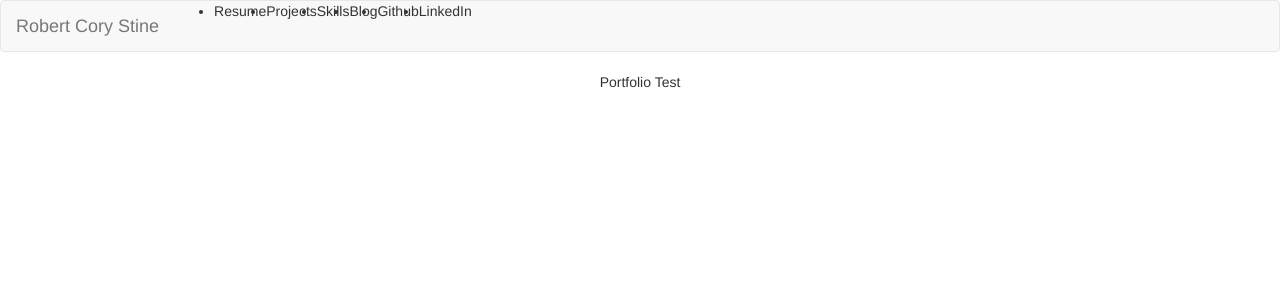
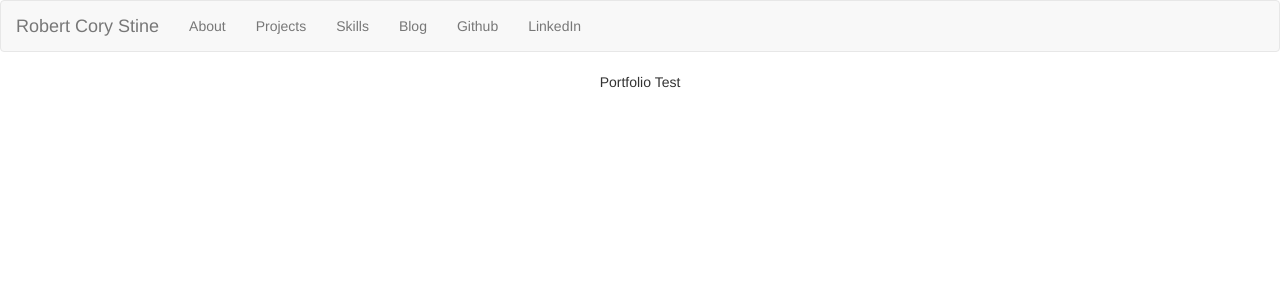
Before and after one commit to GoldenPavilion/portfolio, a React (Create React App) app: page / in a window 1280 px wide. Shown: the top 300 px of the page. Built offline with nearby package versions, Linux system fonts and the light colour scheme.

Commit message:
fixed list styling error

```diff
--- a/src/NavBar.js
+++ b/src/NavBar.js
@@ -8,24 +8,24 @@ const NavBar = () => {
                     <div className="navbar-brand">Robert Cory Stine</div>
                 </div>
                 <div className="collapse navbar-collapse" id="bs-example-navbar-collapse-1">
-                    <ul className="navbar-nav">
+                    <ul className="nav navbar-nav">
                         <li className="nav-item">
-                            <p className="nav-link">Resume</p>
+                            <a href="#" className="nav-link">About</a>
                         </li>
                         <li className="nav-item">
-                            <p className="nav-link">Projects</p>
+                            <a href="#" className="nav-link">Projects</a>
                         </li>
                         <li className="nav-item">
-                            <p className="nav-link">Skills</p>
+                            <a href="#" className="nav-link">Skills</a>
                         </li>
                         <li className="nav-item">
-                            <p className="nav-link">Blog</p>
+                            <a href="#" className="nav-link">Blog</a>
                         </li>
                         <li className="nav-item">
-                            <p className="nav-link">Github</p>
+                            <a href="#" className="nav-link">Github</a>
                         </li>
                         <li className="nav-item">
-                           <p className="nav-link">LinkedIn</p>
+                           <a href="#" className="nav-link">LinkedIn</a>
                         </li>
                     </ul>
                 </div>
```
